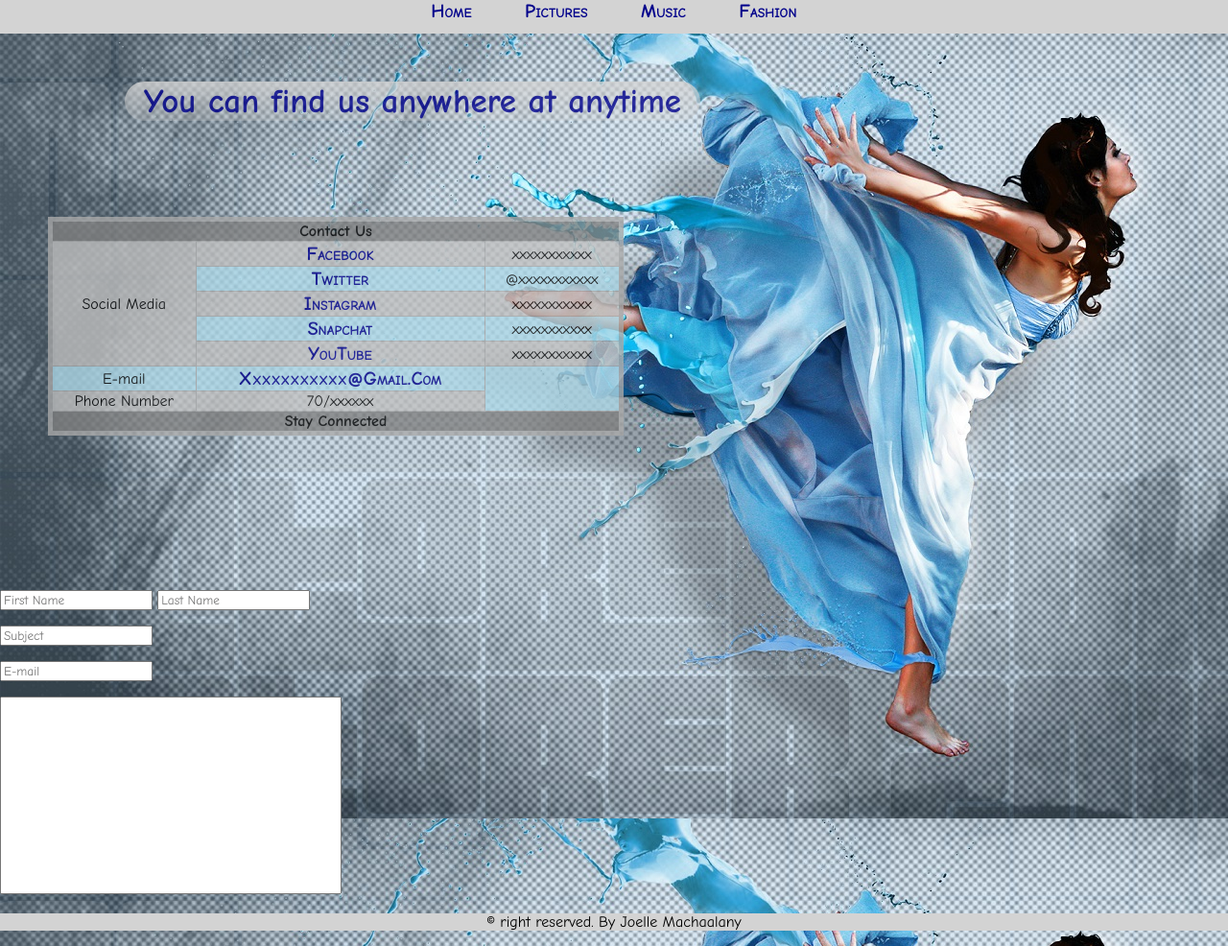
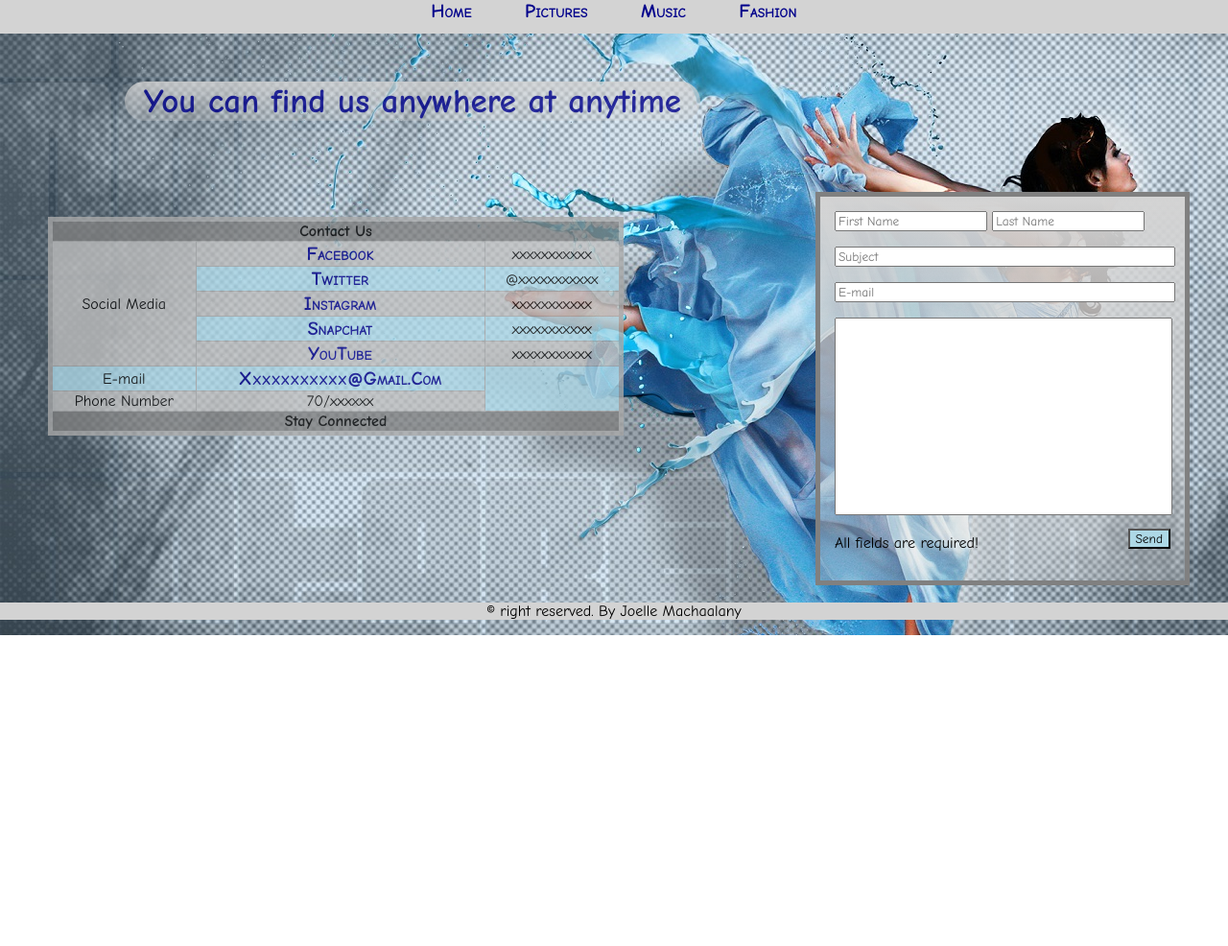
Before and after one commit to joellemachaalany/IGL301---2, a plain HTML site: page Art/public_html/contact_us.html in a window 1280 px wide. Shown: the whole page at 96% size. After the commit the page ends 800 px from the top, so only its background shows below. Drawn offline with Linux system fonts and the light colour scheme.

Commit message:
contact us

```diff
--- a/Art/public_html/contact_us.html
+++ b/Art/public_html/contact_us.html
@@ -13,19 +13,26 @@
                 $("tr:even()").css("background-color", "lightblue");
                 $("tr:first").css("background-color", "grey");
                 $("tr:last").css("background-color", "grey");
-                $("#empty2").css("background-color", "lightblue")
+                $("#empty2").css("background-color", "lightblue");
             });
+
+            $(document).ready(function() {
+                $("#email").click(function() {
+                    $("#message").toggle(1000);
+                });
+            });
+
         </script>
     </head>
-    <body onload="changeColor()">
+    <body>
         <div id="background2">
-            <div id="content2">
-                <nav class="menu" onload="autoHide()">
-                    <a href="home.html">home</a>
-                    <a href="photography.html">pictures</a>
-                    <a href="music.html">music</a>
-                    <a href="fashion.html">fashion</a>
-                </nav>
+            <nav class="menu">
+                <a href="home.html">home</a>
+                <a href="photography.html">pictures</a>
+                <a href="music.html">music</a>
+                <a href="fashion.html">fashion</a>
+            </nav>
+            <div id="backgroundcontent">
                 <table border="1">
                     <caption>You can find us anywhere at anytime </caption>
                     <thead>
@@ -35,7 +42,7 @@
                     </thead>
                     <tbody>
                         <tr>
-                            <td rowspan="5" class="titles">Social Media</td>
+                            <td rowspan="5">Social Media</td>
                             <td><a href="">Facebook</a></td>
                             <td> xxxxxxxxxxx </td>
                         </tr>
@@ -56,8 +63,8 @@
                             <td>xxxxxxxxxxx</td>
                         </tr>
                         <tr>
-                            <td class="titles">E-mail</td>
-                            <td><a href="mailto:joellemachaalany@gmail.com">xxxxxxxxxxx@gmail.com</a></td>
+                            <td>E-mail</td>
+                            <td id="email"><a>xxxxxxxxxxx@gmail.com</a></td>
                             <td id="empty"> </td>
                         </tr>
                         <tr>
@@ -72,13 +79,20 @@
                         </tr>
                     </tfoot>
                 </table>
-            </div>
-            <div>
-                <input type="text" placeholder="First Name" required>
-                <input type="text" placeholder="Last Name" required>
-                <p><input type="text" placeholder="Subject"></p>
-                <p><input type="email" placeholder="E-mail"></p>
-                <p><textarea></textarea></p>
+                <form id="message" onsubmit="alertName() , reset()" action="mailto:joellemachaalany@gmail.com">
+                    <input type="text" placeholder="First Name" required class="txtfields" id="text1" onfocus="onFocus(this)"
+                           onblur="onBlur(this)" onkeyup="changeBGcolor(this)">
+                    <input type="text" placeholder="Last Name" required id="text2" onfocus="onFocus(this)"
+                           onblur="onBlur(this)" onkeyup="changeBGcolor(this)">
+                    <p><input type="text" placeholder="Subject" required class="width" onfocus="onFocus(this)"
+                              onblur="onBlur(this)" onkeyup="changeBGcolor(this)"></p>
+                    <p><input type="email" placeholder="E-mail" required class="width" onfocus="onFocus(this)"
+                              onblur="onBlur(this)" onkeyup="changeBGcolor(this)"></p>
+                    <p><textarea placeholder="Type your messsage here" class="txtfields" onkeyup="changeBGcolor(this)">
+                        </textarea></p>
+                    <p class="txtfields">All fields are required!</p>
+                    <input type="submit" value="Send" id="send" />
+                </form>
             </div>
             <div id="footer">
                 <p>&copy; right reserved. By Joelle Machaalany</p>
--- a/Art/public_html/script.js
+++ b/Art/public_html/script.js
@@ -49,9 +49,40 @@ $(function() {
     });
 });
 
-function getName(){
+function getName() {
     var name =
             window.prompt("Enter your name");
     document.getElementById("header").innerHTML =
             "Welcome " + name + ", discover the art around you!";
 }
+
+
+$(function() {
+    $(":submit").css("background-color", "lightblue");
+});
+
+function onFocus(x) {
+    x.style.borderColor = 'grey';
+}
+
+function onBlur(y) {
+    y.style.borderColor = '';
+}
+
+function changeBGcolor(me) {
+    if (me.value === "") {
+        me.style.backgroundColor = "";
+    } else {
+        me.style.backgroundColor = "lightblue";
+    }
+}
+
+function alertName() {
+    var frm =
+            document.getElementById("message");
+    alert("Thank you " + frm.elements[0].value + " " + frm.elements[1].value + " for sending us your feedback");
+}
+
+function reset() {
+    document.getElementById("message").reset();
+}
--- a/Art/public_html/style.css
+++ b/Art/public_html/style.css
@@ -170,10 +170,6 @@ td{
     border-top: none;
 }
 
-#content2{
-    height: 615px;
-}
-
 #background3{
     background-image: url("images/photograph.jpg");
     width: 100%;
@@ -304,7 +300,44 @@ td{
 }
 
 textarea{
-    width: 350px;
+    width: 346px;
     height: 200px;
     resize: none;
 }
+
+.width{
+    width: 347px;
+}
+
+#message{
+    height: 400px;
+    width:380px;
+    border: grey solid 5px;
+    position: absolute;
+    top: 200px;
+    left:850px;
+    background: linear-gradient(lightgrey,transparent 150%);
+}
+
+#backgroundcontent{
+    height: 577px;
+}
+
+#email{
+    cursor: pointer;
+}
+
+.txtfields, .width{
+    margin-left: 15px;
+}
+
+#text1, #text2{
+    margin-top: 15px;
+}
+
+#send{
+    float: right;
+    margin-right: 15px;
+    position: relative;
+    top: -40px;
+}
```
